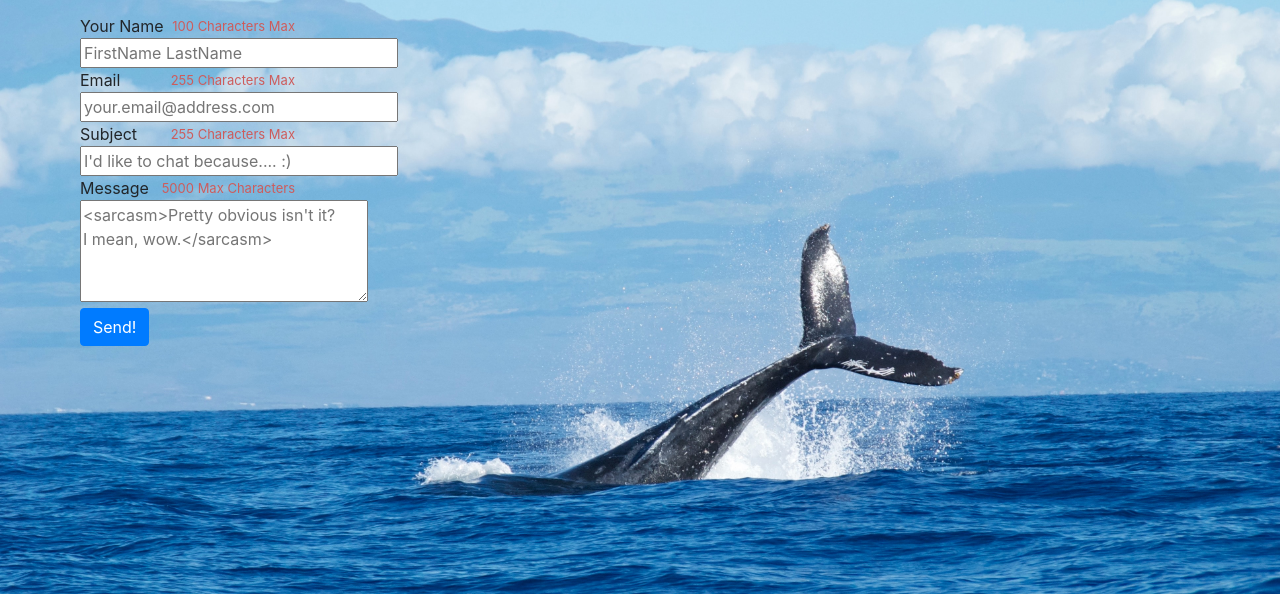
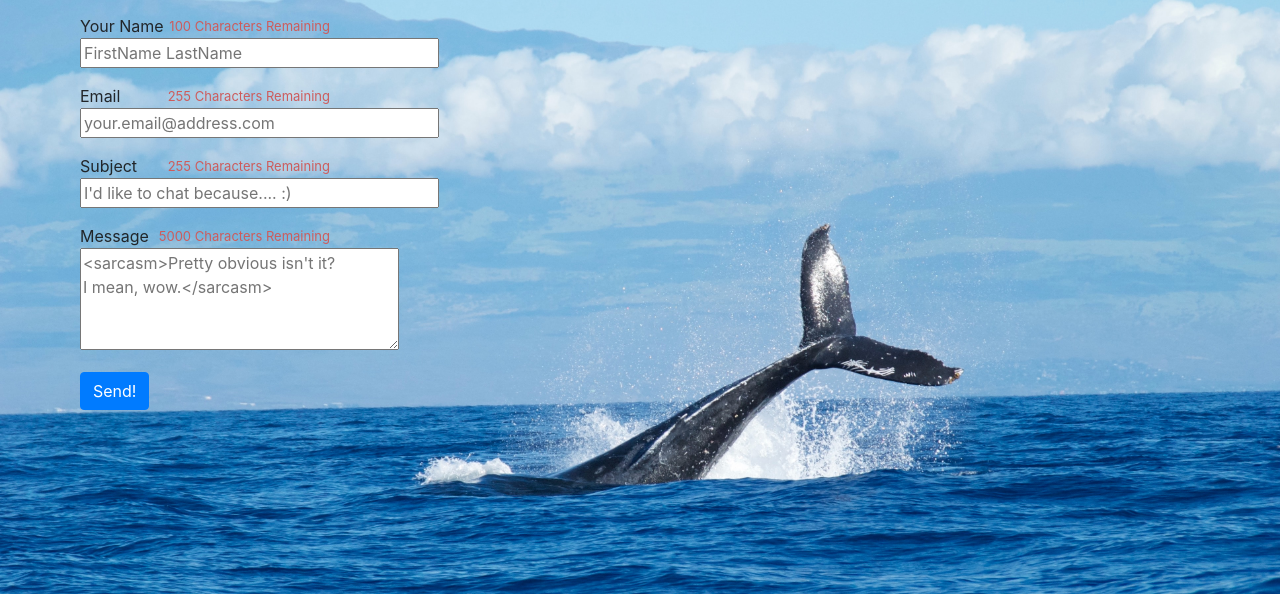
Before and after one commit to codecampNick/MySite2, a Django app: page /contact/ in a window 1280 px wide. Shown: the part 56-650 px from the top of the page. Run offline with Django 3.2, Linux system fonts and the light colour scheme; parts of the project's set-up code (start-up, migrations or seed data) failed here and were passed over; some libraries are stand-ins or nearby versions.

Commit message:
work on form. ading character count to fields

```diff
--- a/contact/forms.py
+++ b/contact/forms.py
@@ -2,16 +2,16 @@ from django import forms
 
 
 class ContactForm(forms.Form):
-    from_name = forms.CharField(max_length=100, label='Your Name', required=True, help_text='100 Characters Max',
+    from_name = forms.CharField(max_length=100, label='Your Name', required=True, help_text=' Characters Remaining',
                                 widget=forms.TextInput(attrs={'placeholder': 'FirstName LastName',
-                                                              'size': '26'}))
-    from_email = forms.EmailField(max_length=255, label='Email', required=True, help_text='255 Characters Max',
+                                                              'size': '30'}))
+    from_email = forms.EmailField(max_length=255, label='Email', required=True, help_text=' Characters Remaining',
                                   widget=forms.TextInput(attrs={'placeholder': 'your.email@address.com',
-                                                                'size': '26'}))
-    subject = forms.CharField(required=True, max_length=255, help_text='255 Characters Max',
+                                                                'size': '30'}))
+    subject = forms.CharField(required=True, max_length=255, help_text=' Characters Remaining',
                               widget=forms.TextInput(attrs={'placeholder': 'I\'d like to chat because.... :)',
-                                                            'size': '26'}))
-    message = forms.CharField(max_length=5000, required=True, help_text='5000 Max Characters',
+                                                            'size': '30'}))
+    message = forms.CharField(max_length=5000, required=True, help_text=' Characters Remaining',
                               widget=forms.Textarea(attrs={'placeholder': '<sarcasm>Pretty obvious isn\'t it?\n' +
                                                                           'I mean, wow.</sarcasm>',
-                                                                          'rows': '4', 'cols': 26}))
+                                                                          'rows': '4', 'cols': 29}))
--- /dev/null
+++ b/contact/static/css/contact.css
@@ -0,0 +1,11 @@
+#field-lbl{
+    display: block;
+    width: 250px;
+}
+
+#field-help-text{
+    float: right;
+    padding-top: 3px;
+    font-size:13px;
+    color: indianred;
+}
--- /dev/null
+++ b/contact/static/js/contact.js
@@ -0,0 +1,31 @@
+function charCount(count){
+        var remaining = (255 - count);
+        $("#num").html(remaining);
+}
+
+$(document).ready(function(){
+
+    $("#id_from_name").on("keyup", function(){
+        var remaining = (100 - this.value.length);
+        $("#from_name_count").html(remaining);
+        console.log(remaining);
+    });
+
+    $("#id_from_email").on("keyup", function(){
+        var remaining = (255 - this.value.length);
+        $("#from_email_count").html(remaining);
+        console.log(remaining);
+    });
+
+    $("#id_subject").on("keyup", function(){
+        var remaining = (255 - this.value.length);
+        $("#subject_count").html(remaining);
+        console.log(remaining);
+    });
+
+    $("#id_message").on("keyup", function(){
+        var remaining = (5000 - this.value.length);
+        $("#message_count").html(remaining);
+        console.log(remaining);
+    });
+});
--- a/contact/templates/contact_home.html
+++ b/contact/templates/contact_home.html
@@ -1,5 +1,7 @@
 {% extends 'index.html' %}
 {% block title%}{{ title }}{% endblock title %}
+{% load static %}
+{% block css %}<link rel="stylesheet" type="text/css" href="{% static 'css/contact.css' %}" />{% endblock css %}
 {% block nav_bar_contact %} active {% endblock nav_bar_contact %}
 {% block content %}
     <div class="content">
@@ -8,7 +10,7 @@
             {% csrf_token %}
                 <ul style="list-style: none;">
                     {% for field in form %}
-                    <li><span id="field-lbl" style="display: block;width: 215px;">{{ field.label }}<span id="field-help-text" style="float: right;padding-top: 3px;font-size:13px;color: indianred"> {{field.help_text}}</span></span>{{ field }}</li>
+                    <li><span id="field-lbl">{{ field.label }}<span id="field-help-text"><span id="{{ field.html_name }}_count">{{ field.field.max_length }}</span> {{field.help_text}}</span></span><span id="field">{{ field }}</span><p>{{ field.errors.as_text}}</p></li>
                     {% endfor %}
                     <button class="btn btn-primary" type="submit">Send!</button>
                 </ul>
@@ -16,3 +18,6 @@
         </div>
     </div>
 {% endblock content %}
+{% block js %}
+    <script type="text/javascript" src="{% static 'js/contact.js' %}"></script>
+{% endblock js%}
--- a/templates/index.html
+++ b/templates/index.html
@@ -56,5 +56,7 @@
 <script src="https://stackpath.bootstrapcdn.com/bootstrap/4.3.1/js/bootstrap.min.js"
         integrity="sha384-JjSmVgyd0p3pXB1rRibZUAYoIIy6OrQ6VrjIEaFf/nJGzIxFDsf4x0xIM+B07jRM"
         crossorigin="anonymous"></script>
+{% block js %}
+{% endblock js %}
 </body>
 </html>
```
Also changed, not shown: employment/static/js/employment.js (+6 -1 lines).
